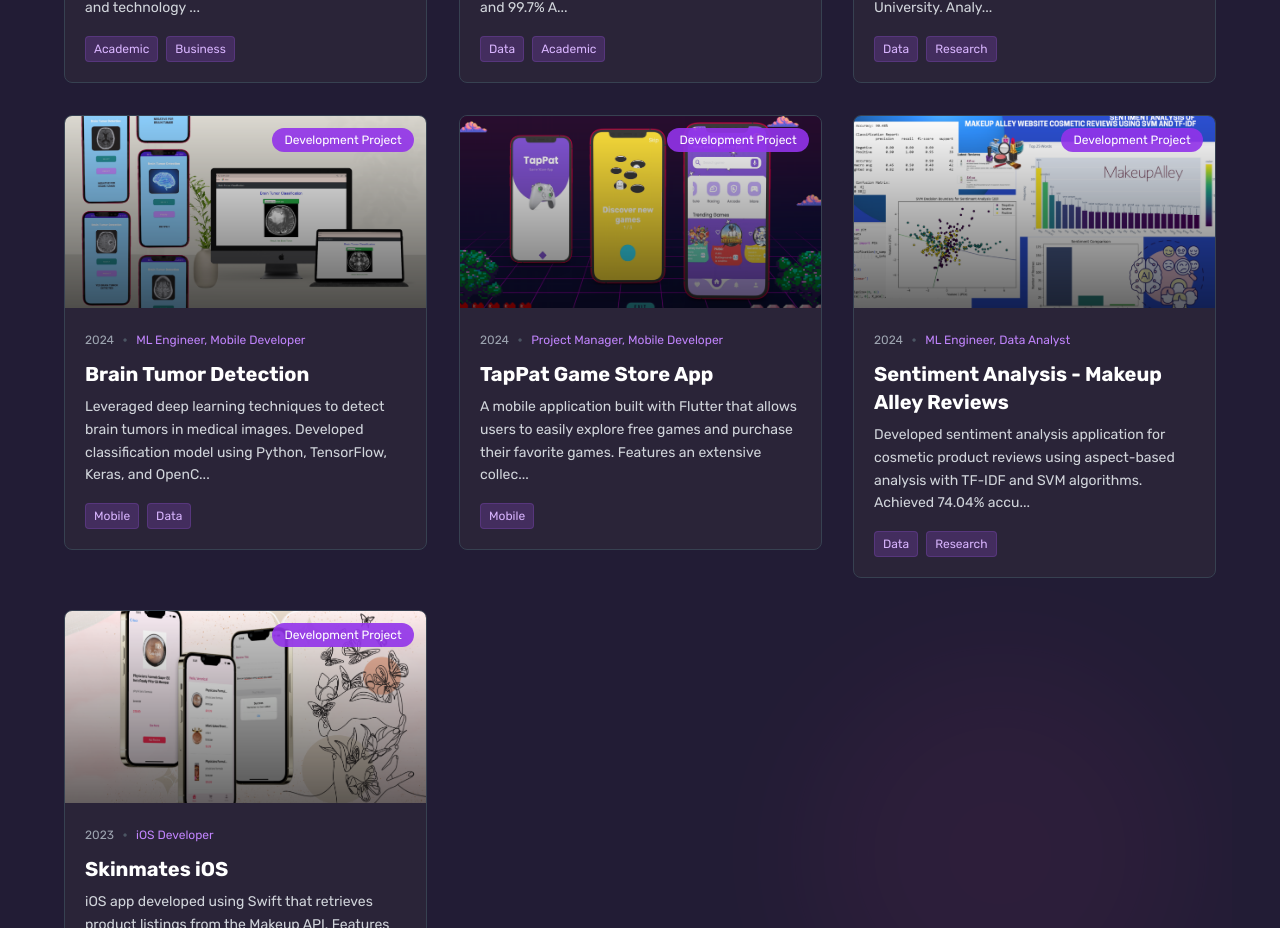
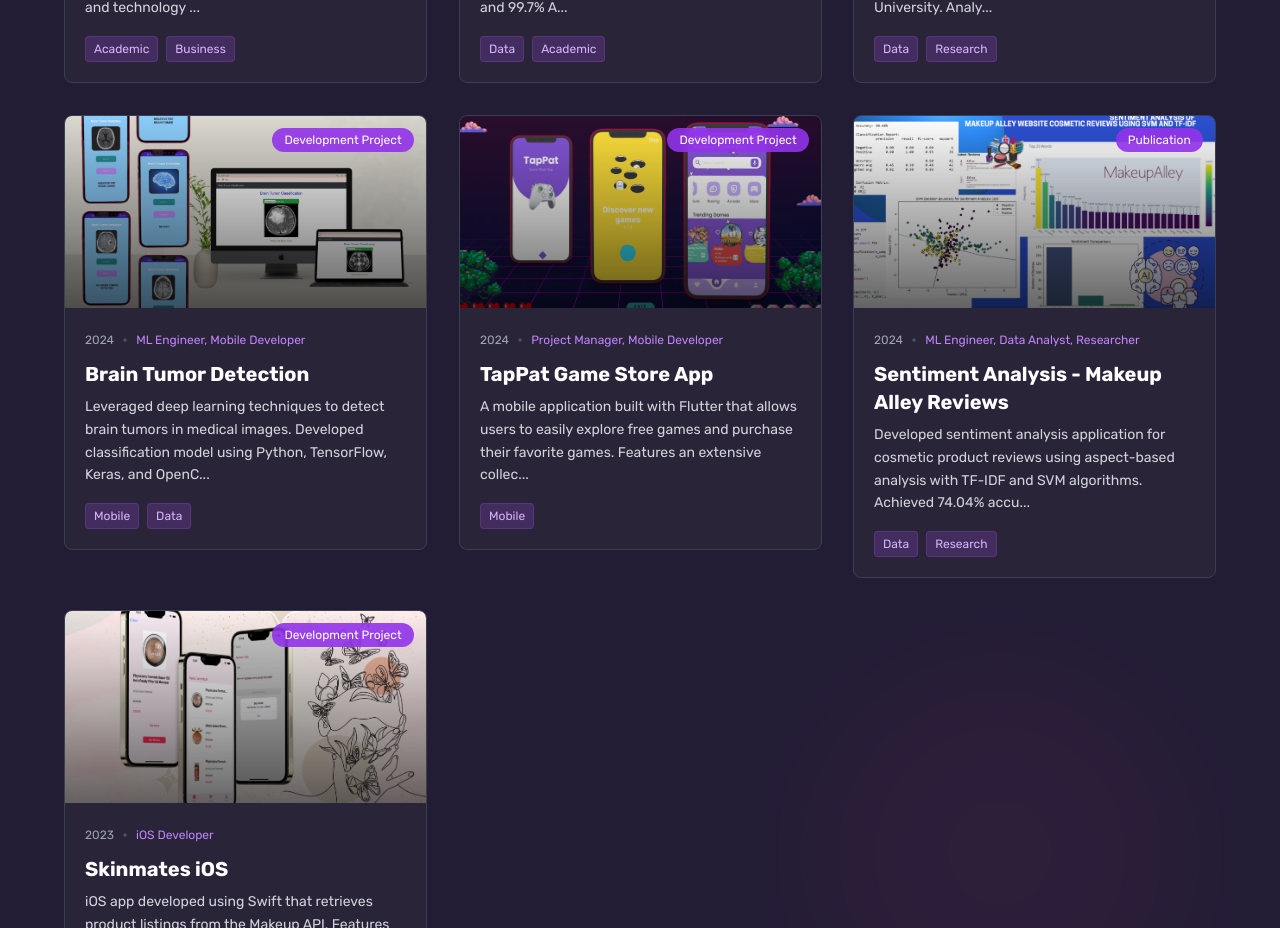
Before and after one commit to verodw/veronicawebsite, a Next.js app: page / in a window 1280 px wide. Shown: the part 2780-3708 px from the top of the page. Built offline with nearby package versions, Linux system fonts and the light colour scheme.

Commit message:
revise modal project section

```diff
--- a/src/app/components/ProjectSection.jsx
+++ b/src/app/components/ProjectSection.jsx
@@ -97,8 +97,8 @@ const projectsData = [
     image: "/images/projects/SentimentAnalysis_MakeupAlley.png",
     tag: ["All", "Data", "Research"],
     link: "https://www.canva.com/design/DAF4FmXL058/AHuPSgG5mLXddl9yOl4FJQ/view",
-    role: "ML Engineer, Data Analyst",
-    type: "Development Project",
+    role: "ML Engineer, Data Analyst, Researcher",
+    type: "Publication",
     date: "2024"
   },
   {
@@ -114,7 +114,6 @@ const projectsData = [
   },
 ];
 
-// 3D Interactive Card Component
 const InteractiveProjectCard = ({ project, onClick }) => {
   const cardRef = useRef(null);
   const [rotateX, setRotateX] = useState(0);
@@ -223,8 +222,8 @@ const ProjectModal = ({ project, onClose }) => {
   if (!project) return null;
 
   return (
-    <div className="fixed inset-0 z-50 flex items-center justify-center bg-black/80 backdrop-blur-sm p-4" onClick={onClose}>
-      <div className="bg-[#1a1625] rounded-2xl max-w-3xl w-full max-h-[90vh] overflow-y-auto border border-purple-500/30 shadow-2xl" onClick={(e) => e.stopPropagation()}>
+    <div className="fixed inset-0 z-[100] flex items-center justify-center bg-black/80 backdrop-blur-sm p-4 pt-24" onClick={onClose}>
+      <div className="bg-[#1a1625] rounded-2xl max-w-3xl w-full max-h-[85vh] overflow-y-auto border border-purple-500/30 shadow-2xl" onClick={(e) => e.stopPropagation()}>
         <div className="relative">
           {project.image && (
             <div className="relative h-64 overflow-hidden rounded-t-2xl">
```
